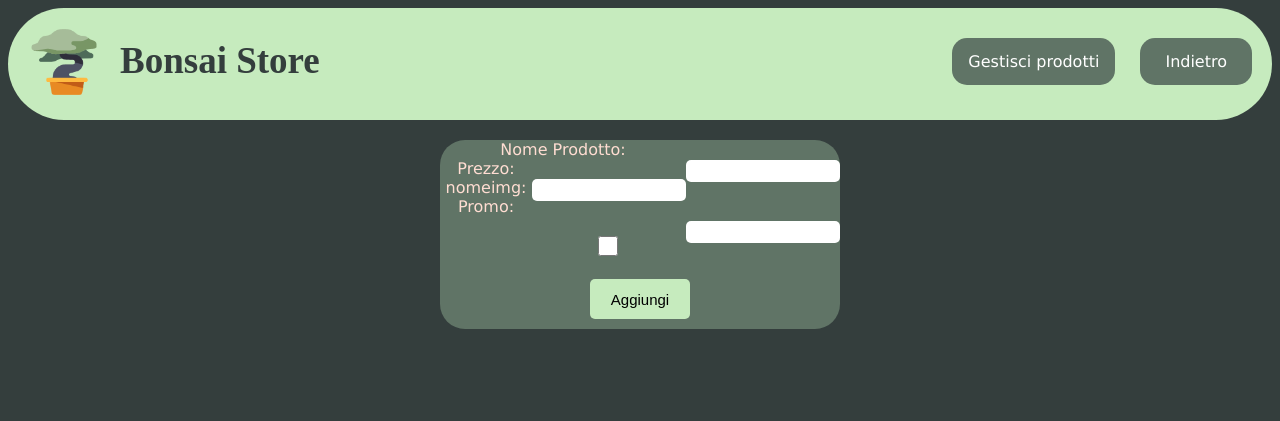
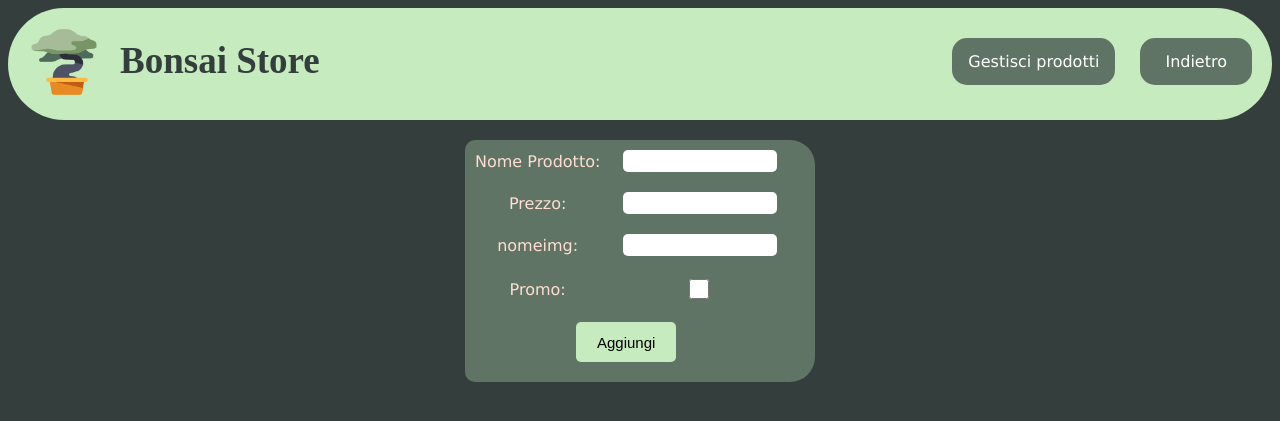
Before and after one commit to FedericoRisoli/bdp, a PHP site: page /add.html in a window 1280 px wide. Shown: the top 421 px of the page. Run offline with PHP 8.4, Linux system fonts and the light colour scheme.

Commit message:
cambiato stile, allientato text field con scritte

```diff
--- a/Style.css
+++ b/Style.css
@@ -73,7 +73,7 @@ html{
     margin: auto;
   }
   input{
-    margin-top: 20px;
+
     border-radius: 5px;
     align-self: center;
     border: none;
@@ -205,3 +205,13 @@ html{
   .searchbar:focus {
     width: 200%;
   }
+  .invisible,.i_td{
+   border:none;
+  }
+  .addform{
+
+      width: 350px;
+      margin-top: 20px;
+
+
+    }
--- a/add.html
+++ b/add.html
@@ -33,32 +33,36 @@
         <a href="javascript:void(0)" class="dropbtn">Gestisci prodotti</a>
         <div class="dropdown-content">
           <a href="add.html">Aggiungi Prodotto</a>
-          <a href="modify.html">Modifica Prodotto</a>
+          <a href="modify.php">Modifica Prodotto</a>
           <a href="remove.html">Rimuovi Prodotto</a>
         </div>
       </li>
   </ul>
-    <form class="lform" name="f" method="POST" action="productmanager.php"  onsubmit="return checkForm()">
-
-        <label class="lab">Nome Prodotto:</label>
-        <input class="textfield" type="text" name="n_prod">
-     <br>
-
-        <label>Prezzo:</label>
-        <input class="textfield" type="number" step="0.01" name="price">
-    <br>
-
-        <label>nomeimg:</label>
-        <input class="textfield" type="text" name="n_img">
-    <br>
-
-        <label>Promo:</label>
-        <input class="textfield" type="checkbox" name="promo">
-
-      <p>
+    <form class="addform" name="f" method="POST" action="productmanager.php"  onsubmit="return checkForm()">
+      <table>
+        <tr>
+        <td class="invisible"><label class="lab">Nome Prodotto:</label></td>
+        <td class="invisible"><input class="textfield" type="text" name="n_prod"></td>
+        </tr>
+        <tr>
+          <td class="invisible"><label>Prezzo:</label></td>
+          <td class="invisible"><input class="textfield" type="number" step="0.01" name="price"></td>
+        </tr>
+        <tr>
+          <td class="invisible"><label>nomeimg:</label></td>
+          <td class="invisible"><input class="textfield" type="text" name="n_img"></td>
+        </tr>
+        <tr>
+          <td class="invisible"><label>Promo:</label></td>
+          <td class="invisible"><input class="textfield" type="checkbox" name="promo"></td>
+        </tr>
+        <tr>
+          <td colspan="2" class="invisible">
         <input type="hidden" name="chekoperation" value="add">
         <input class="sub" type="submit" value="Aggiungi">
-      </p>
+      </td>
+      </tr>
+     </table>
     </form>
 </body>
 </html>
--- a/login.php
+++ b/login.php
@@ -16,7 +16,7 @@
     <li class="acc_button"><a class="normalbutton" href="registrati.php">Registrati</a></li>
   </ul>
     <form class="lform" name="f" method="POST" action="logged.php">
-  <table>
+  <table class="invisible">
   <tbody>
   <tr>
     <td class="i_td"><label>Username:</label></td>
```
Also changed, not shown: registrati.php (+6 -6 lines).
